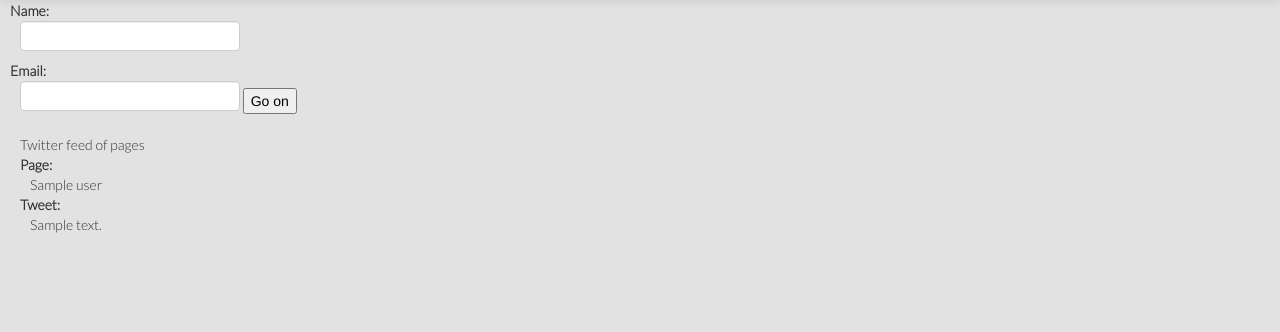
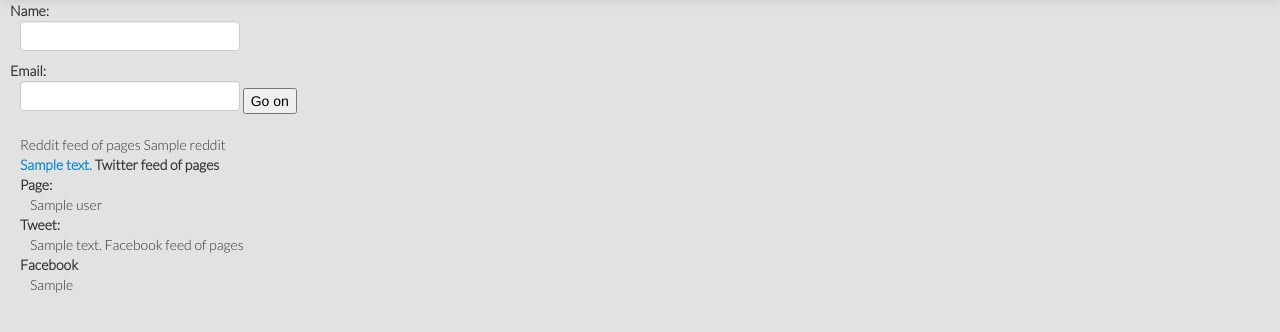
Before and after one commit to typpo/watchtower, a Flask app: template app/templates/edit_profile.html in a window 1280 px wide. Shown: the part 63-395 px from the top of the page. Run offline with Flask 2, Linux system fonts and the light colour scheme; the template is opened without the code that fills it: most values are stand-ins (such as "Sample title", 1, 10 or a date in 2020); form fields are guessed from the names that the template uses; some libraries are stand-ins or nearby versions.

Commit message:
reddit news, twitter hidden

```diff
--- a/app/app.py
+++ b/app/app.py
@@ -8,12 +8,13 @@
 from threading import Thread
 from twython import Twython
 import time
+import praw
 import json
 import random
 import os
 import sys
 from operator import attrgetter, add
-#from yahoo.search.news import NewsSearch
+from yahoo.search.news import NewsSearch
 
 sys.path.append(os.path.join(os.path.dirname(__file__), '..'))
 from core.models import Element, Version, Page, User
@@ -32,6 +33,7 @@
   def oldSearch(self, **kwargs):
     return self.get('https://search.twitter.com/search.json', params=kwargs)
 
+reddit = praw.Reddit(user_agent='test')
 twitter = TwythonOld(Twython)
 app = create_app()
 
@@ -190,11 +192,18 @@
 @app.route('/profile', methods=['GET', 'POST'])
 def edit_profile():
   form = dict(name=request.args.get('name'), email = request.args.get('email'))
-  feed = twitter.getUserTimeline(screen_name="google")
+  feed = []#twitter.getUserTimeline(screen_name="google")
+  fb = [] #get_blob('https://graph.facebook.com/google/feed')
+  reddits = {}
+  reddits['google'] = []
+  submissions = reddit.get_subreddit('worldnews').search('google', limit = 5)
+  for sub in submissions:
+    reddits['google'].append( (sub.url, sub.title ))
+  #news=get_blob('https://api.usatoday.com/open/articles/topnews?search=google&api_key=asgn54b69rg7699v5skf8ur9')
   if request.method == 'POST':
     if (form['name'] and form['email']):
       return redirect(oid.get_next_url())# url_for('edit_profile'))
-  return render_template('edit_profile.html', feed=feed, form=form, next=oid.get_next_url)
+  return render_template('edit_profile.html', reddit=reddits, fb=fb, feed=feed, form=form, next=oid.get_next_url)
 
 @app.route('/logout')
 def logout():
--- a/app/templates/edit_profile.html
+++ b/app/templates/edit_profile.html
@@ -11,6 +11,13 @@
       <input type=submit value="Go on" />
       <input type=hidden name=next value="{{next}}"/>
     <dl>
+    <span> Reddit feed of pages </span>
+    {{ reddit }}
+    {% for item in reddit %}
+      {% for (url,text) in reddit[item] %}
+      <dt><a href={{url}} target="_blank">{{text}}</a>
+      {%endfor %}
+    {% endfor %}
     <span> Twitter feed of pages </span>
     {% for tweet in feed %}
       <dt> Page:
@@ -18,6 +25,9 @@
       <dt> Tweet:
       <dd> {{tweet['text'] }}
     {% endfor %}
+    <span> Facebook feed of pages </span>
+    <dt> Facebook
+    <dd> {{ fb }}
   </form>
 {% endblock %}
 
--- a/requirements.txt
+++ b/requirements.txt
@@ -6,6 +6,7 @@
 Flask-SQLAlchemy
 BeautifulSoup
 requests
+praw
 twython
 pyvirtualdisplay
 pyscreenshot
```
